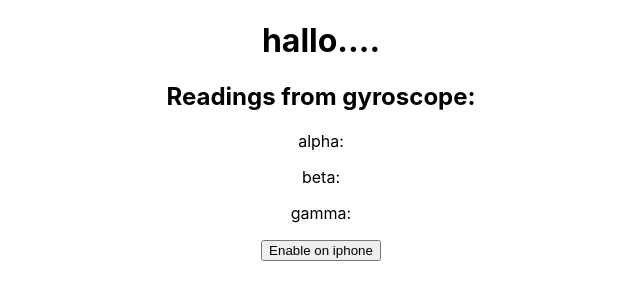
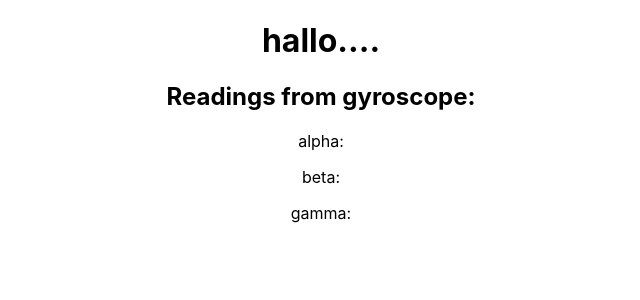
Before and after one commit to clurts/gyrocheck, a React (Create React App) app: page / in a window 1280 px wide. Shown: the top 300 px of the page, without its empty margins (319-959 px from the left). Built offline with nearby package versions, Linux system fonts and the light colour scheme.

Commit message:
only show button if ios + no deviceAlpha

```diff
--- a/src/components/Gyro.js
+++ b/src/components/Gyro.js
@@ -52,7 +52,7 @@ useEffect(() => {
             <p>gamma: {deviceGamma}</p>
         </div>
 
-        <button onClick={enableDeviceOrientation}>Enable on iphone</button>
+        { isiOS && !deviceAlpha ? <button onClick={enableDeviceOrientation}>Enable on iphone</button> : null }
 
 
         </>
```
